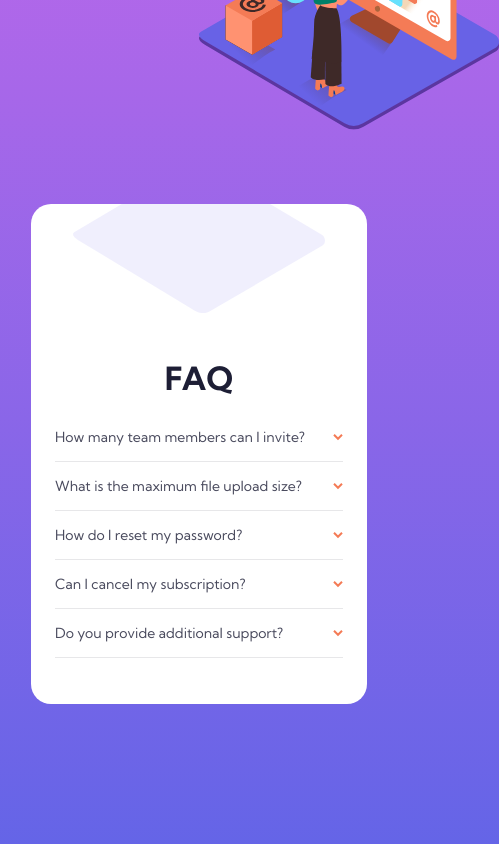
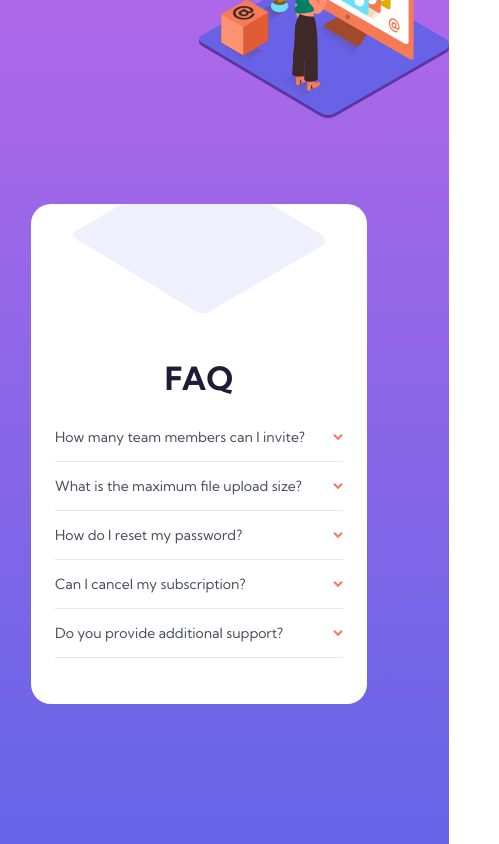
Before and after one commit to SarahFatima81/faq-accordion-card, a React (Create React App) app: page / in a window 390 px wide. Shown: the whole page, 499 px wide, since content can reach past the window. Built offline with nearby package versions, Linux system fonts and the light colour scheme.

Commit message:
Update index.css

```diff
--- a/src/index.css
+++ b/src/index.css
@@ -144,7 +144,8 @@ hr {
     background-size: 75%;
   }
   .woman-online {
-    height: 325%;
+    height: 250px;
+    width: 250px;
     transform: translateY(-60%);
   }
 
```
